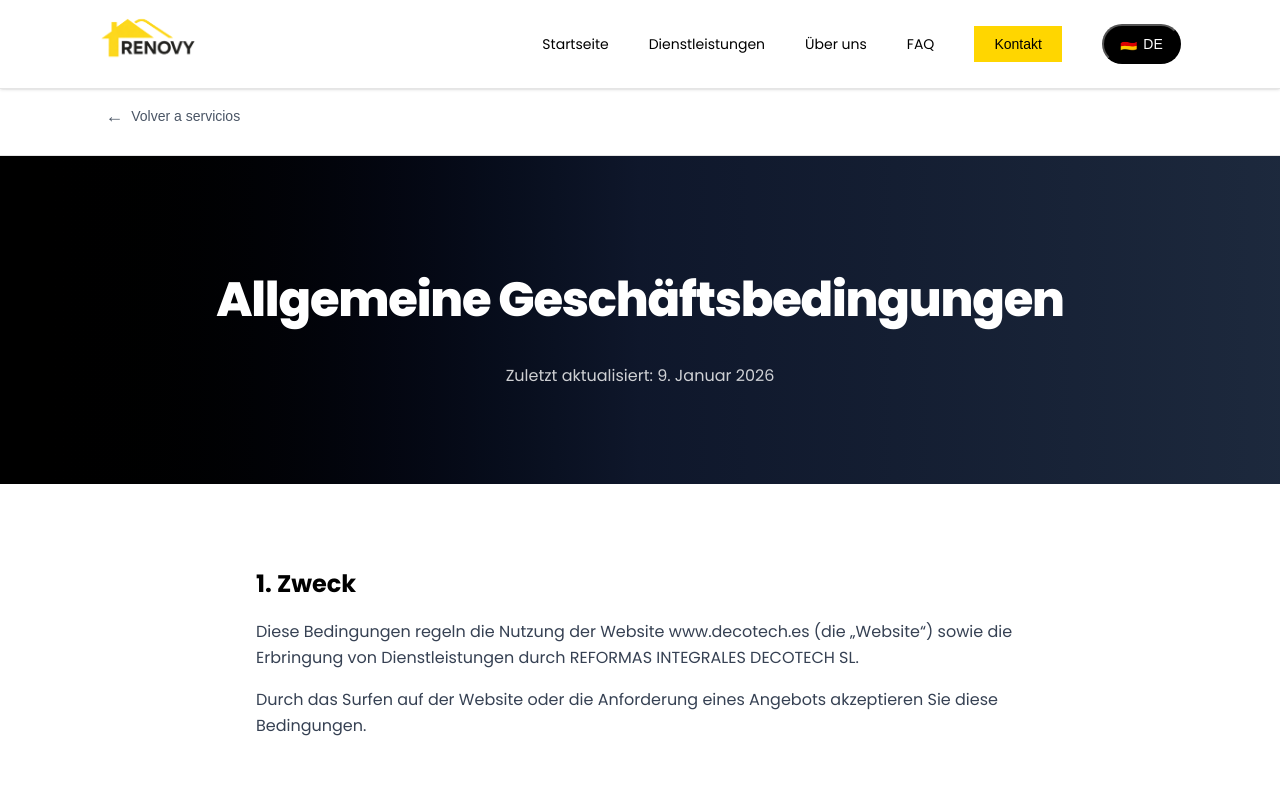
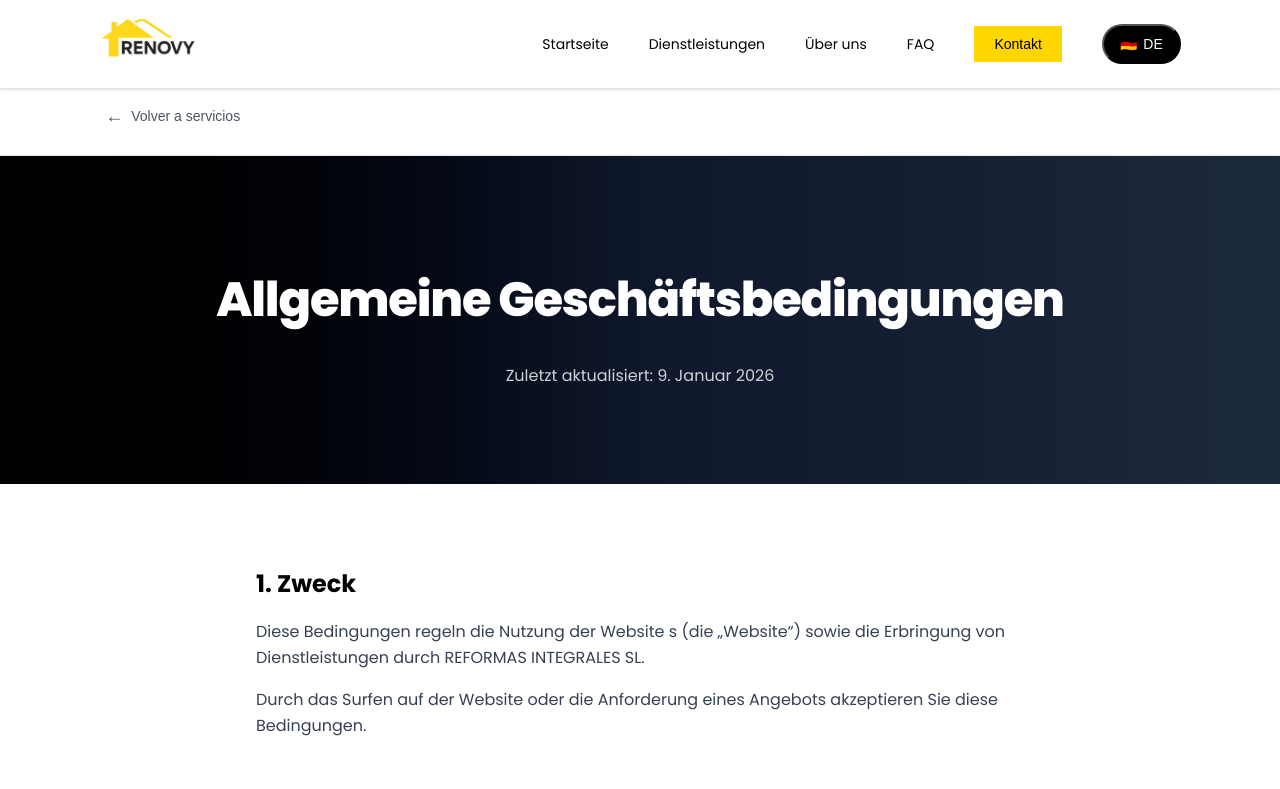
Before and after one commit to DiegoDexx/Web-decotech, a React (Vite) app: page /de/legal in a window 1280 px wide. Shown: the top 789 px of the page. Built offline with nearby package versions, Linux system fonts and the light colour scheme; what @unhead/react would draw is missing.

Commit message:
borradoNombre

```diff
--- a/src/components/layouts/TermsLayout.jsx
+++ b/src/components/layouts/TermsLayout.jsx
@@ -24,8 +24,8 @@ export default function TermsLayout() {
 
   // ✅ Config del sitio (pon tus datos)
   const SITE = {
-    domain: "www.decotech.es",
-    companyName: "REFORMAS INTEGRALES DECOTECH SL",
+    domain: "s",
+    companyName: "REFORMAS INTEGRALES SL",
     address: "Murcia y Alicante, España",
     taxIdLabel: "CIF",
     taxIdValue: "XXXXXXXXX",
--- a/src/components/layouts/privacyLayout.jsx
+++ b/src/components/layouts/privacyLayout.jsx
@@ -24,8 +24,8 @@ export default function PrivacyLayout() {
 
   // ✅ Config del sitio (pon tus datos)
   const SITE = {
-    companyName: "REFORMAS INTEGRALES DECOTECH SL",
-    email: "info@decotech.es",
+    companyName: "REFORMAS INTEGRALES SL",
+    email: "",
   };
 
   return (
```
Also changed, not shown: src/locales/es.json.
